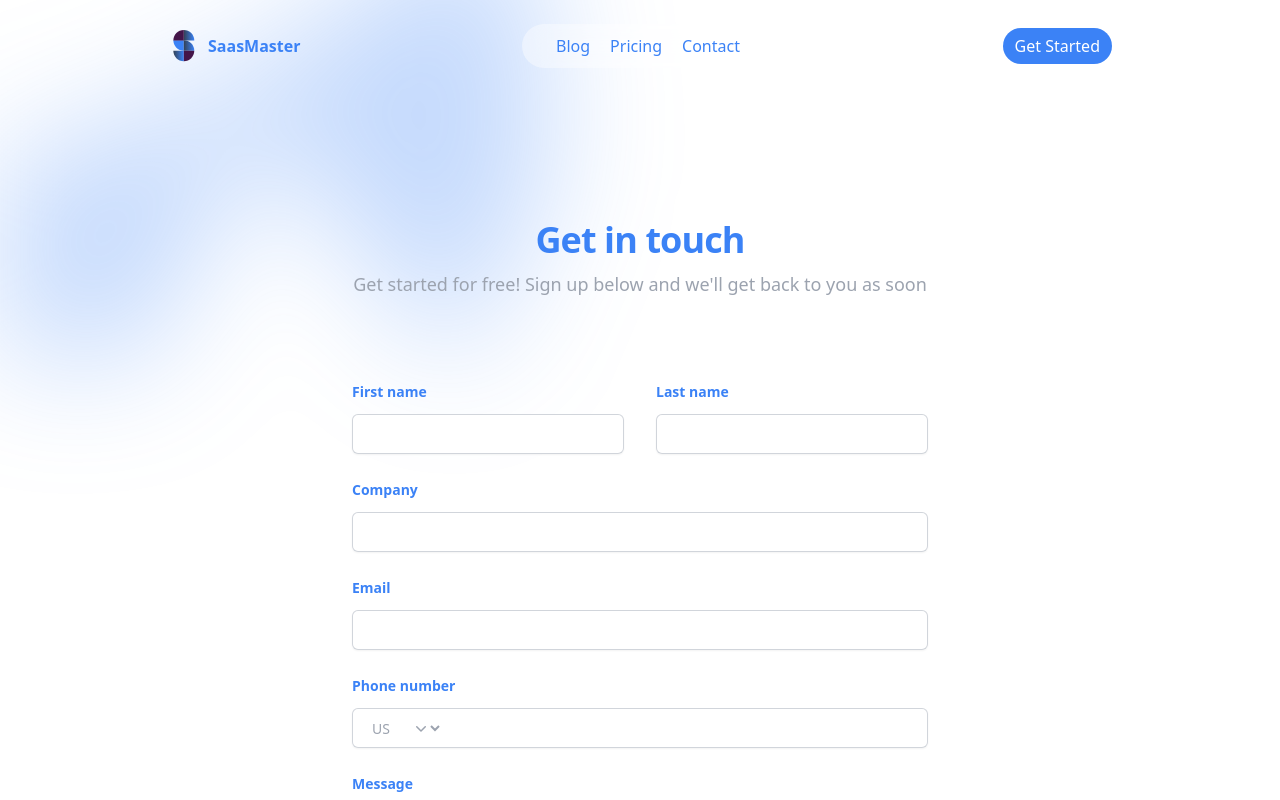
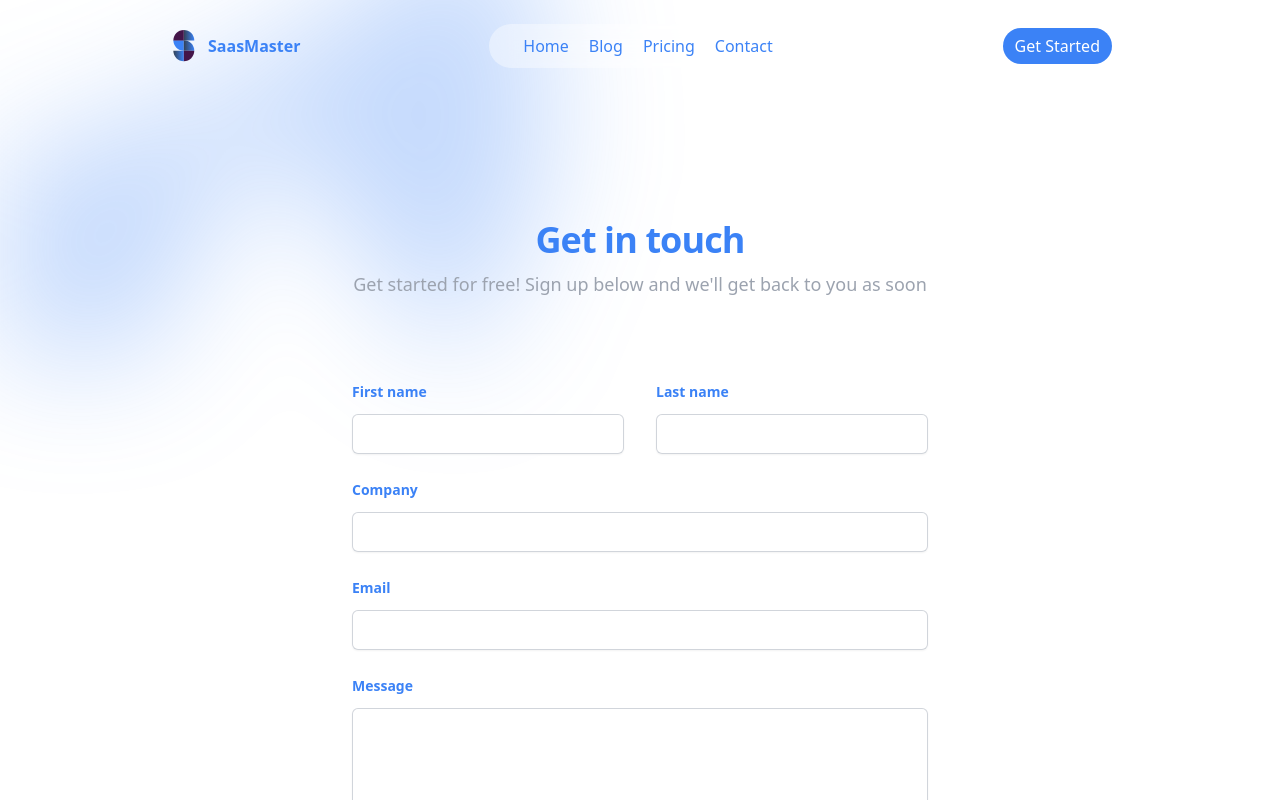
Before and after one commit to Erzyelc/SaasMaster, a Next.js app: page /Contact in a window 1280 px wide. Shown: the top 800 px of the page. Built offline with nearby package versions, Linux system fonts and the light colour scheme.

Commit message:
added links

```diff
--- a/app/Blog/page.tsx
+++ b/app/Blog/page.tsx
@@ -63,7 +63,7 @@ const posts = [
 
 export default function Blog() {
   return (
-    <div className="bg-white py-24 sm:py-32 ">
+    <div className="bg-white dark:bg-black py-24 sm:py-32 ">
       <div
         className="absolute inset-x-0  transform-gpu overflow-hidden blur-3xl sm:top-[-20rem]"
         aria-hidden="true"
--- a/app/Contact/page.tsx
+++ b/app/Contact/page.tsx
@@ -12,7 +12,7 @@ export default function Example() {
   const [agreed, setAgreed] = useState(false);
 
   return (
-    <div className="isolate bg-white px-6 py-24 sm:py-32 lg:px-8 sm:h-[90vh]">
+    <div className="isolate bg-white dark:bg-black px-6 py-24 sm:py-32 lg:px-8 ">
       <div
         className="absolute inset-x-0 top-[-10rem] -z-10 transform-gpu overflow-hidden blur-3xl sm:top-[-20rem]"
         aria-hidden="true"
@@ -53,7 +53,7 @@ export default function Example() {
                 name="first-name"
                 id="first-name"
                 autoComplete="given-name"
-                className="block w-full rounded-md border-0 px-3.5 py-2 text-[#3b82f6] shadow-sm ring-1 ring-inset ring-gray-300 placeholder:text-gray-400 focus:ring-2 focus:ring-inset focus:ring-blue-500 sm:text-sm sm:leading-6"
+                className="block w-full dark:bg-black rounded-md border-0 px-3.5 py-2 text-[#3b82f6] shadow-sm ring-1 ring-inset ring-gray-300 placeholder:text-gray-400 focus:ring-2 focus:ring-inset focus:ring-blue-500 sm:text-sm sm:leading-6"
               />
             </div>
           </div>
@@ -70,7 +70,7 @@ export default function Example() {
                 name="last-name"
                 id="last-name"
                 autoComplete="family-name"
-                className="block w-full rounded-md border-0 px-3.5 py-2 text-[#3b82f6] shadow-sm ring-1 ring-inset ring-gray-300 placeholder:text-gray-400 focus:ring-2 focus:ring-inset focus:ring-blue-500 sm:text-sm sm:leading-6"
+                className="block w-full dark:bg-black rounded-md border-0 px-3.5 py-2 text-[#3b82f6] shadow-sm ring-1 ring-inset ring-gray-300 placeholder:text-gray-400 focus:ring-2 focus:ring-inset focus:ring-blue-500 sm:text-sm sm:leading-6"
               />
             </div>
           </div>
@@ -87,7 +87,7 @@ export default function Example() {
                 name="company"
                 id="company"
                 autoComplete="organization"
-                className="block w-full rounded-md border-0 px-3.5 py-2 text-[#3b82f6] shadow-sm ring-1 ring-inset ring-gray-300 placeholder:text-gray-400 focus:ring-2 focus:ring-inset focus:ring-blue-500 sm:text-sm sm:leading-6"
+                className="block w-full dark:bg-black rounded-md border-0 px-3.5 py-2 text-[#3b82f6] shadow-sm ring-1 ring-inset ring-gray-300 placeholder:text-gray-400 focus:ring-2 focus:ring-inset focus:ring-blue-500 sm:text-sm sm:leading-6"
               />
             </div>
           </div>
@@ -104,45 +104,11 @@ export default function Example() {
                 name="email"
                 id="email"
                 autoComplete="email"
-                className="block w-full rounded-md border-0 px-3.5 py-2 text-[#3b82f6] shadow-sm ring-1 ring-inset ring-gray-300 placeholder:text-gray-400 focus:ring-2 focus:ring-inset focus:ring-blue-500 sm:text-sm sm:leading-6"
+                className="block w-full dark:bg-black rounded-md border-0 px-3.5 py-2 text-[#3b82f6] shadow-sm ring-1 ring-inset ring-gray-300 placeholder:text-gray-400 focus:ring-2 focus:ring-inset focus:ring-blue-500 sm:text-sm sm:leading-6"
               />
             </div>
           </div>
-          <div className="sm:col-span-2">
-            <label
-              htmlFor="phone-number"
-              className="block text-sm font-semibold leading-6 text-[#3b82f6]"
-            >
-              Phone number
-            </label>
-            <div className="relative mt-2.5">
-              <div className="absolute inset-y-0 left-0 flex items-center">
-                <label htmlFor="country" className="sr-only">
-                  Country
-                </label>
-                <select
-                  id="country"
-                  name="country"
-                  className="h-full rounded-md border-0 bg-transparent bg-none py-0 pl-4 pr-9 text-gray-400 focus:ring-2 focus:ring-inset focus:ring-indigo-600 sm:text-sm"
-                >
-                  <option>US</option>
-                  <option>CA</option>
-                  <option>EU</option>
-                </select>
-                <ChevronDownIcon
-                  className="pointer-events-none absolute right-3 top-0 h-full w-5 text-gray-400"
-                  aria-hidden="true"
-                />
-              </div>
-              <input
-                type="tel"
-                name="phone-number"
-                id="phone-number"
-                autoComplete="tel"
-                className="block w-full rounded-md border-0 px-3.5 py-2 pl-20 text-[#3b82f6] shadow-sm ring-1 ring-inset ring-gray-300 placeholder:text-gray-400 focus:ring-2 focus:ring-inset focus:ring-blue-500 sm:text-sm sm:leading-6"
-              />
-            </div>
-          </div>
+
           <div className="sm:col-span-2">
             <label
               htmlFor="message"
@@ -155,7 +121,7 @@ export default function Example() {
                 name="message"
                 id="message"
                 rows={4}
-                className="block w-full rounded-md border-0 px-3.5 py-2 text-[#3b82f6] shadow-sm ring-1 ring-inset ring-gray-300 placeholder:text-gray-400 focus:ring-2 focus:ring-inset focus:ring-blue-500 sm:text-sm sm:leading-6"
+                className="block w-full dark:bg-black rounded-md border-0 px-3.5 py-2 text-[#3b82f6] shadow-sm ring-1 ring-inset ring-gray-300 placeholder:text-gray-400 focus:ring-2 focus:ring-inset focus:ring-blue-500 sm:text-sm sm:leading-6"
                 defaultValue={""}
               />
             </div>
--- a/app/Pricing/page.tsx
+++ b/app/Pricing/page.tsx
@@ -65,7 +65,7 @@ export default function Pricing() {
   const [frequency, setFrequency] = useState(frequencies[0]);
 
   return (
-    <div className="bg-white py-24 sm:py-32 sm:h-[90vh] ">
+    <div className="bg-white  dark:bg-black py-24 sm:py-32  ">
       <div
         className="absolute inset-x-0  transform-gpu overflow-hidden blur-3xl sm:top-[-20rem]"
         aria-hidden="true"
--- a/app/layout.tsx
+++ b/app/layout.tsx
@@ -28,7 +28,7 @@ export default function RootLayout({
     <html lang="en">
       <body
         // className={`${inter.variable} bg-gradient-to-r from-slate-700 to-blue-500 `}
-        className={`${inter.variable} `}
+        className={`${inter.variable} dark:bg-black`}
       >
         {/* <Navbar /> */}
         <Navbaralt />
--- a/components/navbaralt.tsx
+++ b/components/navbaralt.tsx
@@ -66,16 +66,21 @@ export function Navbaralt() {
       ref={fixedNavRef}
       className="mx-auto flex z-50 w-full max-w-5xl items-center justify-between bg-transparent px-10 py-7 dark:bg-transparent"
     >
-      <div className="hidden flex-row items-center justify-center gap-2 lg:flex">
+      <div className="hidden flex-row items-center justify-center gap-2 z-50 lg:flex">
         <a href="/" className="flex h-8 w-8 z-50 cursor-pointer">
           <img src="/logo.svg" className="h-full w-full" />
         </a>
 
-        <Link href="/" className="text-[#3b82f6] font-bold cursor-pointer z-50">
-          SaasMaster
-        </Link>
+        {/* <Link href="/" className="text-[#3b82f6] font-bold cursor-pointer z-50">
+          <button className="cursor-pointer z-50">SaasMaster</button>
+        </Link> */}
+        <button className="z-50 text-[#3b82f6] font-bold cursor-pointer z-50">
+          <a href="/" className="z-50">
+            SaasMaster
+          </a>
+        </button>
       </div>
-      {/* <h1 className="hidden lg:flex">Logo</h1> */}
+
       <div className="fixed inset-x-0 top-6 z-50 flex items-center justify-center">
         <motion.div
           initial={{ x: 0 }}
@@ -101,13 +106,16 @@ export function Navbaralt() {
                 <img src="/logo.svg" className="h-full w-full" />
               </a>
             </li>
-            <li className="hidden items-center justify-center px-2 py-0.5 lg:flex hover:text-black/40 text-[#3b82f6]">
+            <li className="hidden items-center justify-center px-2 py-0.5 lg:flex hover:text-black/40 text-[#3b82f6] dark:hover:text-neutral-400">
+              <a href="/">Home</a>
+            </li>
+            <li className="hidden items-center justify-center px-2 py-0.5 lg:flex hover:text-black/40 text-[#3b82f6] dark:hover:text-neutral-400">
               <a href="/Blog">Blog</a>
             </li>
-            <li className="hidden items-center justify-center px-2 py-0.5 lg:flex hover:text-black/40 text-[#3b82f6]">
+            <li className="hidden items-center justify-center px-2 py-0.5 lg:flex hover:text-black/40 text-[#3b82f6] dark:hover:text-neutral-400">
               <a href="/Pricing">Pricing</a>
             </li>
-            <li className="hidden items-center justify-center px-2 py-0.5 lg:flex hover:text-black/40 text-[#3b82f6]">
+            <li className="hidden items-center justify-center px-2 py-0.5 lg:flex hover:text-black/40 text-[#3b82f6] dark:hover:text-neutral-400">
               <a href="/Contact">Contact</a>
             </li>
             <AnimatePresence>
@@ -161,7 +169,7 @@ export function Navbaralt() {
       <button className="z-50">
         <a
           href="/Contact"
-          className="relative hidden w-fit bg-[#3b82f6] text-white hover:bg-[#3b82f6]/80  items-center justify-center gap-x-1.5 overflow-hidden rounded-full  px-3 py-1.5 dark:bg-white dark:text-black lg:inline-flex"
+          className="relative hidden w-fit bg-[#3b82f6] text-white hover:bg-[#3b82f6]/80  items-center justify-center gap-x-1.5 overflow-hidden rounded-full  px-3 py-1.5 dark:bg-[#3b82f6] dark:text-white lg:inline-flex"
         >
           Get Started
         </a>
--- a/components/pricing.tsx
+++ b/components/pricing.tsx
@@ -62,7 +62,7 @@ export default function Pricing() {
   const [frequency, setFrequency] = useState(frequencies[0]);
 
   return (
-    <div className="bg-white py-24 sm:py-32">
+    <div className="bg-white dark:bg-black py-24 sm:py-32">
       <div className="mx-auto max-w-7xl px-6 lg:px-8">
         <div className="mx-auto max-w-4xl text-center">
           <p className="mt-2 text-4xl font-bold tracking-tight text-[#3b82f6] sm:text-5xl">
```
Also changed, not shown: components/Heroalt.tsx (+8 -4 lines), components/cta.tsx (+5 -5 lines), public/hero-dark.png (added).
